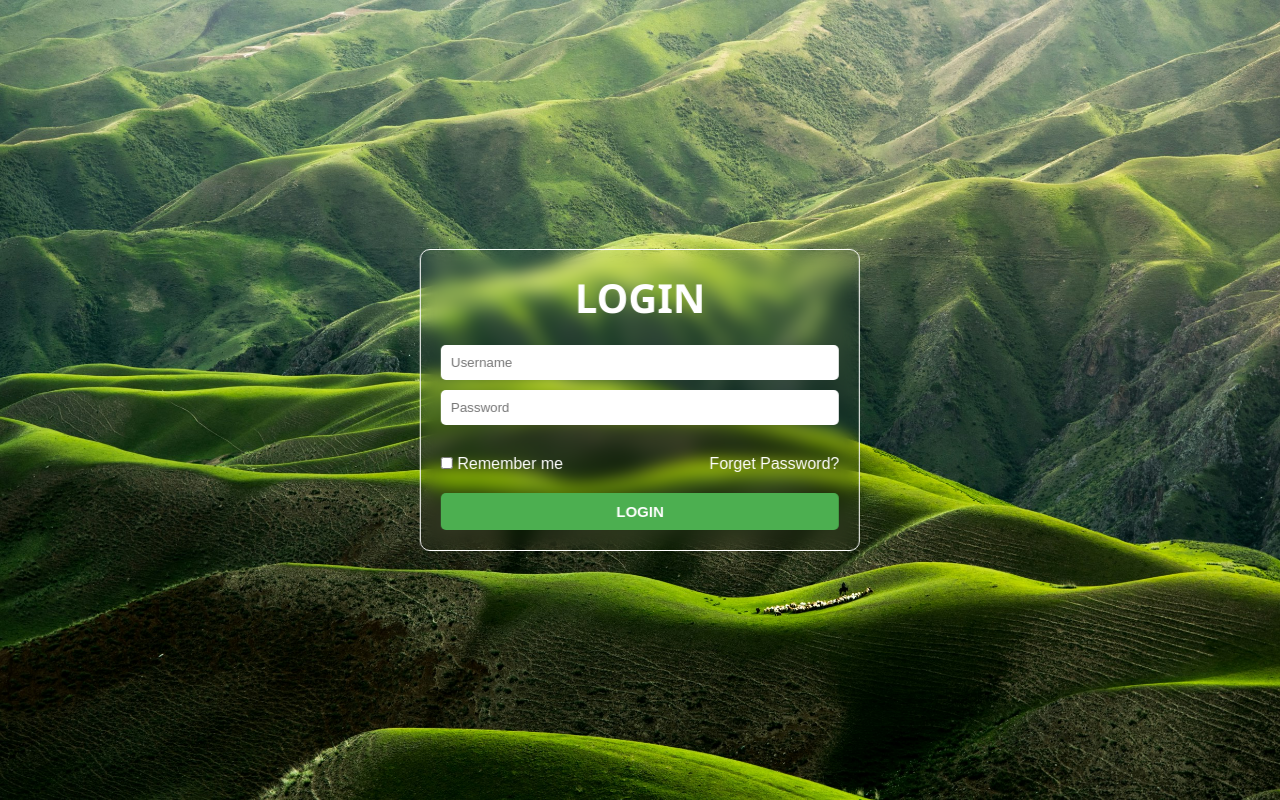
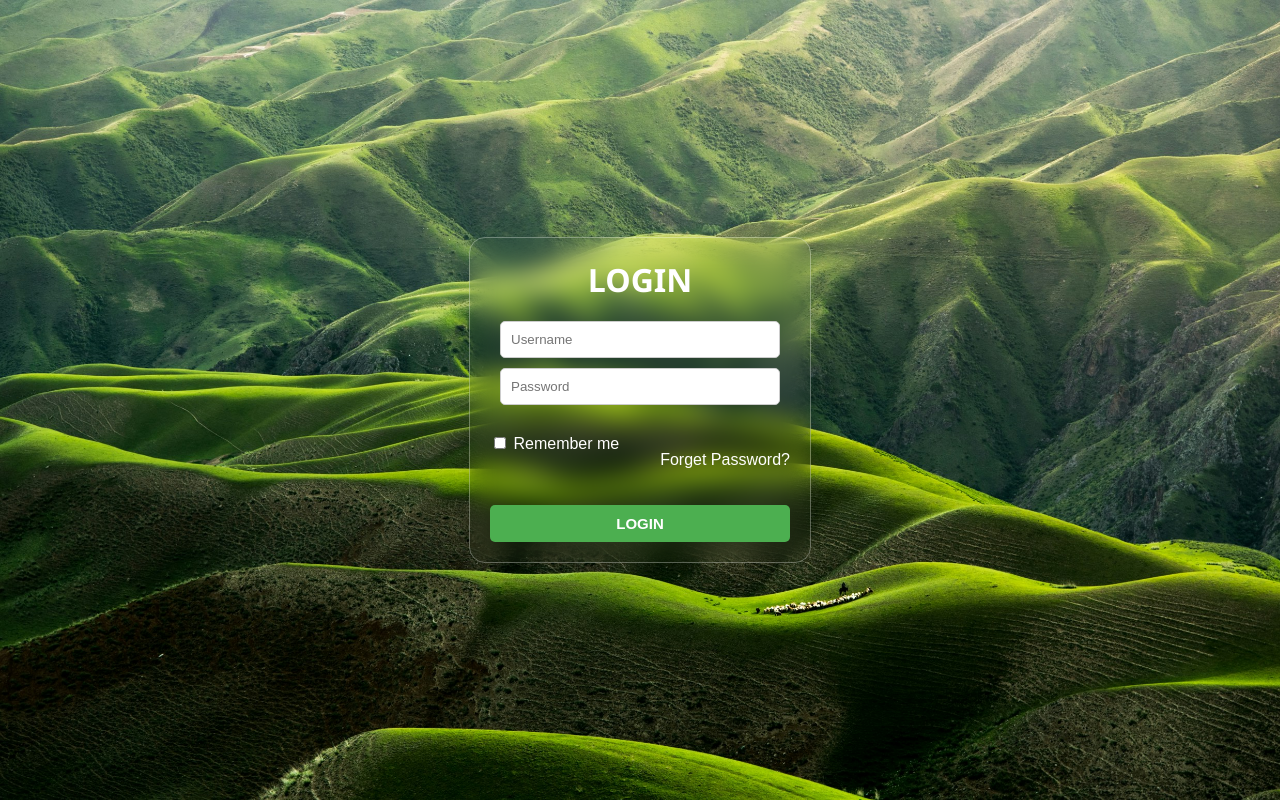
Before and after one commit to rajsekhar77/LoginForm, a plain HTML site: page index.html in a window 1280 px wide. Drawn offline with Linux system fonts and the light colour scheme.

Commit message:
Update style.css

```diff
--- a/style.css
+++ b/style.css
@@ -1,43 +1,45 @@
   body {
             margin: 0;
             padding: 0;
+            font-family: 'Segoe UI', Tahoma, Geneva, Verdana, sans-serif;
+            background: url("background.jpg");
+            height: 100vh;
+            background-size: cover;
+            display: flex;
+            align-items: center;
+            justify-content: center;
+        }
+
+        #login-container {
+            background: rgba(255, 255, 255, 0);
+            border-radius: 16px;
+            box-shadow: 0 4px 30px rgba(0, 0, 0, 0.1);
+            backdrop-filter: blur(12.6px);
+            -webkit-backdrop-filter: blur(12.6px);
+            border: 1px solid rgba(255, 255, 255, 0.3);
+            padding: 20px;
+            width: 300px;
+            text-align: center;
         }
 
         h3 {
-    font-family:'Segoe UI', Tahoma, Geneva, Verdana, sans-serif ;
-    text-align: center;
-    color: white;
-    font-size: 40px;
-    margin: 0 20px 20px 20px;
+            color: #ffffff;
+            font-size: 32px;
+            margin: 0 0 20px;
         }
-form{
+
+        form {
             font-family: sans-serif;
         }
 
-.main-box {
-    background: url("background.jpg");
-    height: 100vh;
-    background-size: cover;
-}
-#login-container {
-    position: absolute;
-    top: 50%;
-    left: 50%;
-    transform: translate(-50%, -50%);
-    padding: 20px;
-    border-radius: 10px;
-    backdrop-filter: blur(8px);
-    border: 0.2px solid white;
-}
-
         input {
-    width: 100%;
+            width: calc(100% - 20px);
             padding: 10px;
             margin-bottom: 10px;
             box-sizing: border-box;
             outline: none;
             border-radius: 5px;
-    border: none;
+            border: 1px solid #ccc;
         }
 
         button {
@@ -53,9 +55,8 @@ button {
             font-weight: 600;
         }
 
-button:hover{
+        button:hover {
             background-color: #338736;
-
         }
 
         .flex {
@@ -63,20 +64,11 @@ button:hover{
             justify-content: space-between;
             margin-bottom: 20px;
             margin-top: 20px;
-    color: white;
+            color: #fff;
         }
 
         .flex input {
             height: 12px;
             width: 12px;
-    margin: 0;
             margin-top: 2px;
         }
-
-.flex p {
-    margin: 0;
-}
-
-#check {
-    display: inline;
-}
```
Lines whose indentation alone changed are shown as unchanged.
